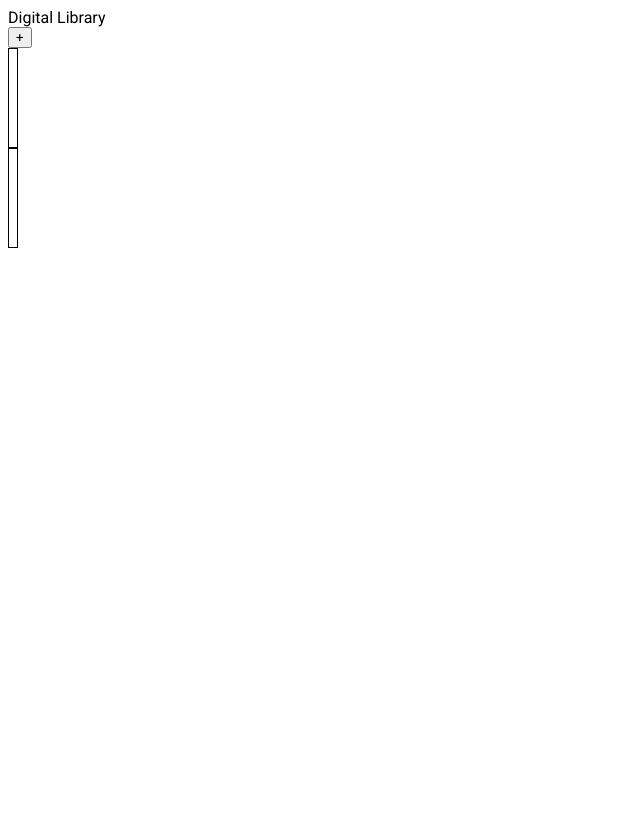
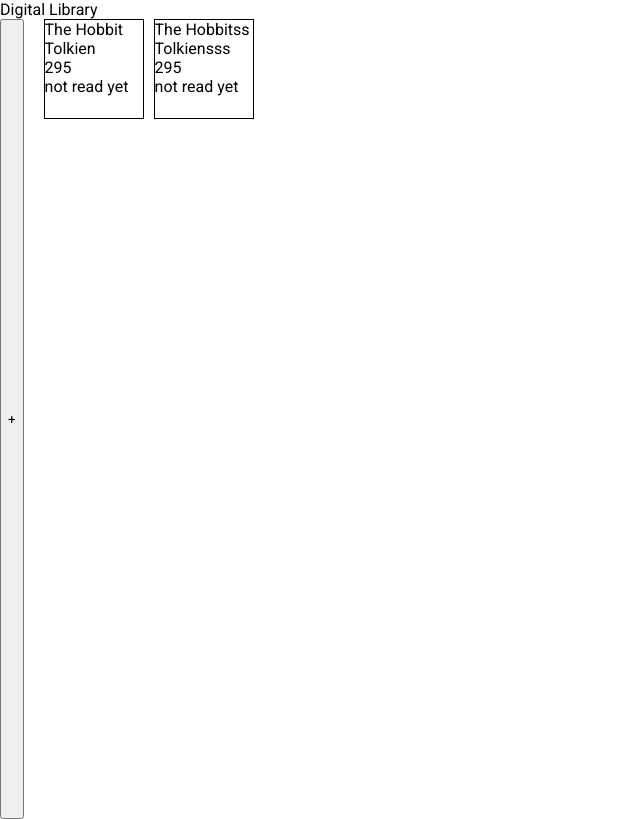
Before and after one commit to Draxgun/odin-library, a plain HTML site: page index.html in a window 1280 px wide. Shown: the whole page, without its empty margins (0-640 px from the left). Drawn offline with Linux system fonts and the light colour scheme.

Commit message:
book text on screen

```diff
--- a/javascript.js
+++ b/javascript.js
@@ -108,13 +108,49 @@ addBook.addEventListener('click',()=>{
 let createBookCards = (myLibrary) =>{
   document.querySelectorAll('.bookCard').forEach(e => e.remove());
   myLibrary.forEach(book => {
-      let bookCard = document.createElement('div');
+      /* Creates grid element with id */
+      let bookCard = createCard(book)
       bookCard.classList.add("bookCard");
       bookCard.setAttribute('id',`${book.title}`)
       content.appendChild(bookCard);
   });
 }
 
+/* creates card */
+
+let createCard = (book) => {
+
+  let bookCard = document.createElement('div');
+
+  /* Title of the book */
+  let title = document.createElement('div');
+  title.classList.add('cardText');
+  title.textContent = book.title;
+  bookCard.appendChild(title);
+
+  /*Author*/
+  let author = document.createElement('div');
+  author.classList.add('cardText');
+  author.textContent = book.author;
+  bookCard.appendChild(author);
+
+  /*pages*/
+  let pages = document.createElement('div');
+  pages.classList.add('cardText');
+  pages.textContent = book.pages;
+  bookCard.appendChild(pages);
+
+  /* read */
+  let read = document.createElement('div')
+  read.classList.add('cardText');
+  read.textContent = book.read;
+  bookCard.appendChild(read);
+
+  return bookCard
+}
+
+
+
 
 
 
--- a/style.css
+++ b/style.css
@@ -3,6 +3,14 @@
     box-sizing: border-box;
 }
 
+body{
+    margin: 0;
+    padding: 0;
+    background-color:white;
+    width: 100vw;
+    height: 100vh;
+
+}
 .modal{
     position: fixed;
     top: 50%;
@@ -60,9 +68,16 @@
     pointer-events: all;
 }
 
+.content{
+    display: flex;
+    gap: 10px;
+    width: 100%;
+    height: 100%;
+}
+
+
 .bookCard{
     border: 1px solid black;
-    gap: 10px;
-    width: 10px;
+    width: 100px;
     height: 100px;
 }
```
